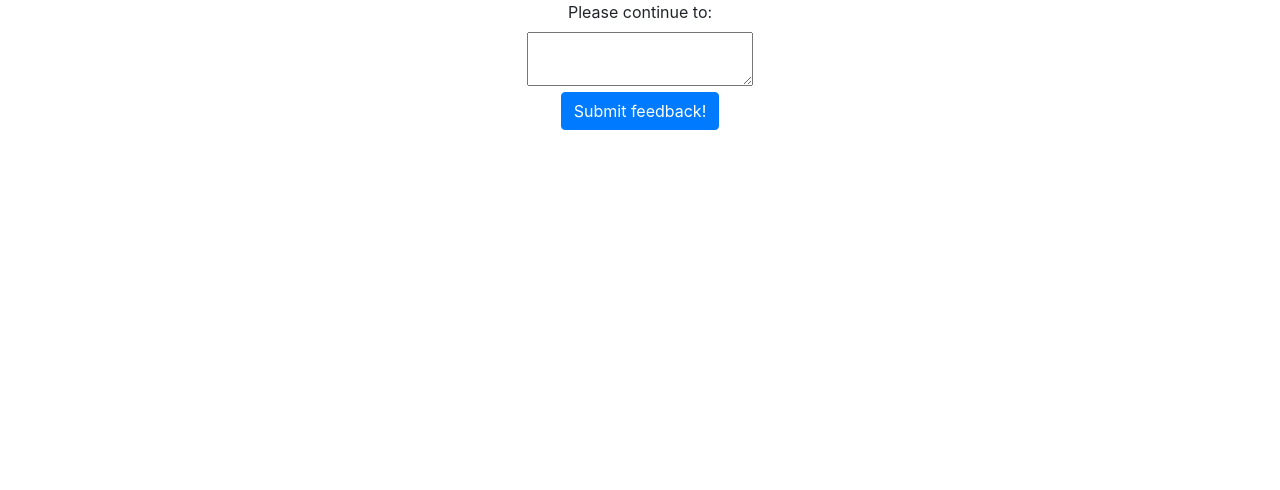
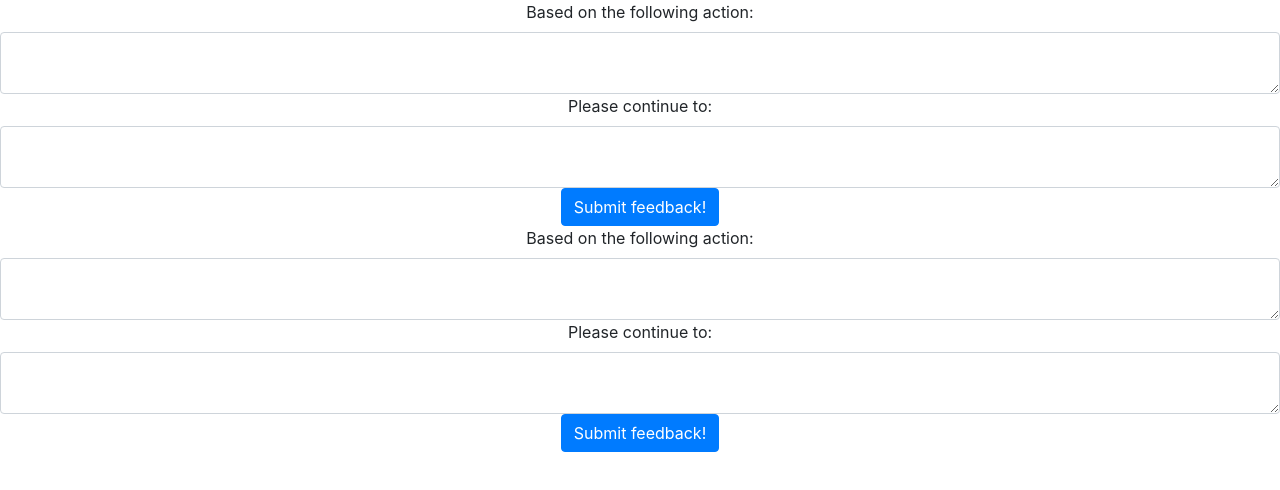
Before and after one commit to justintangjx/Team-Training_Check-in, a React (Create React App) app in the folder feedback-crm/: page / in a window 1280 px wide. Shown: the top 490 px of the page. Built offline with nearby package versions, Linux system fonts and the light colour scheme.

Commit message:
added history

```diff
--- a/feedback-crm/src/App.js
+++ b/feedback-crm/src/App.js
@@ -2,6 +2,7 @@ import React, { Component } from 'react';
 import './App.css';
 
 import FeedbackForm from './Components/feedbackForm/feedbackForm';
+import FeedbackBox from './Components/feedbackBox/feedbackBox';
 
 
 class App extends Component {
@@ -9,6 +10,8 @@ class App extends Component {
     return (
       <div className="App">
         <FeedbackForm />
+
+        <FeedbackBox />
       </div>
     )
   }
--- a/feedback-crm/src/Components/feedbackBox/feedbackBox.js
+++ b/feedback-crm/src/Components/feedbackBox/feedbackBox.js
@@ -1,18 +1,40 @@
 import React, { Component } from 'react';
-
+import { feedbackList } from '../../utils/seedData';
+import FeedbackForm from '../feedbackForm/feedbackForm';
 
 class FeedbackBox extends Component {
     constructor() {
         super();
+        this.state = {
+            feedbackList: feedbackList,
+            newFeedback: {action: " ", specFeedback: ''}
+        }
     };
 
-    // componentWillMount() {
-    //     this._fetchFeedback();
-    //   }
+    saveFeedback(event) {
+        this.setState({ newFeedback: { action: event.target.value, specFeedback: event.target.value } });
+        // console.log(event.target.value);
+      }
+
+      submitFeedback(event) {
+        event.preventDefault();
+        let updatedFeedbacklist = this.state.feedbackList.concat(this.state.newFeedback);
+        this.setState({
+          todos: updatedFeedbacklist,
+          newFeedback: {action: " ", specFeedback: ''}
+        });
+      }
 
       render() {
-
-        return;
+        return (
+            <div id="feedbackHistory">
+            <FeedbackForm
+            submitFeedback={this.submitFeedback.bind(this)}
+            saveFeedback={this.saveFeedback.bind(this)}
+            newFeedback={this.state.newFeedback}
+            />
+            </div>
+        )
 
 };
 }
--- a/feedback-crm/src/Components/feedbackForm/feedbackForm.js
+++ b/feedback-crm/src/Components/feedbackForm/feedbackForm.js
@@ -1,41 +1,46 @@
-import React, { Component } from 'react';
-
-
+import React, { Component } from "react";
 
 class FeedbackForm extends Component {
   constructor(props) {
     super(props);
-        this.state = {value: '' };
+    this.state = { value: "" };
     this.handleChange = this.handleChange.bind(this);
     this.handleSubmit = this.handleSubmit.bind(this);
   }
 
   handleChange(event) {
-        this.setState({value: event.target.value});
+    this.setState({ value: event.target.value });
   }
 
   handleSubmit(event) {
-        alert('Feedback was submitted :) ');
+    alert("Feedback was submitted :) ");
     event.preventDefault();
   }
 
   render() {
-
     return (
       <form className="feedback-form" onSubmit={this.handleSubmit.bind(this)}>
+        <label> Based on the following action: </label>
+        <textarea
+          className="form-control"
+          value={this.state.value}
+          onChange={this.handleChange}
+        />
         <label> Please continue to: </label>
         <div className="feedback-form-fields">
-            <textarea value={this.state.value} onChange={this.handleChange} />
-            {/* <input type="submit" value="Submit" /> */}
+          <textarea
+            className="form-control"
+            value={this.state.value}
+            onChange={this.handleChange}
+          />
         </div>
         <div className="feedback-form-actions">
-            <button className="btn btn-primary">
-            Submit feedback!
-            </button>
+          <button className="btn btn-primary">Submit feedback!</button>
         </div>
+
       </form>
-          )
-        };
-    };
+    );
+  }
+}
 
 export default FeedbackForm;
--- /dev/null
+++ b/feedback-crm/src/utils/seedData.js
@@ -0,0 +1,5 @@
+export const feedbackList = [
+    {action: "interupted while classmates were talking", specFeedback: "wait for classmates to finish before airing views"},
+    {action: "helped abc when he had trouble with one of the labs", specFeedback: "help your classmates"},
+    {action: "actively ask for clarifications on react", specFeedback: "ask questions when in doubt"}
+];
```
Lines whose indentation alone changed are shown as unchanged.
